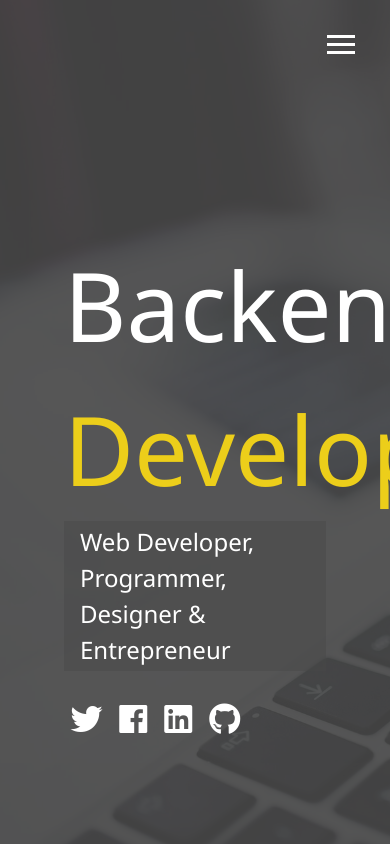
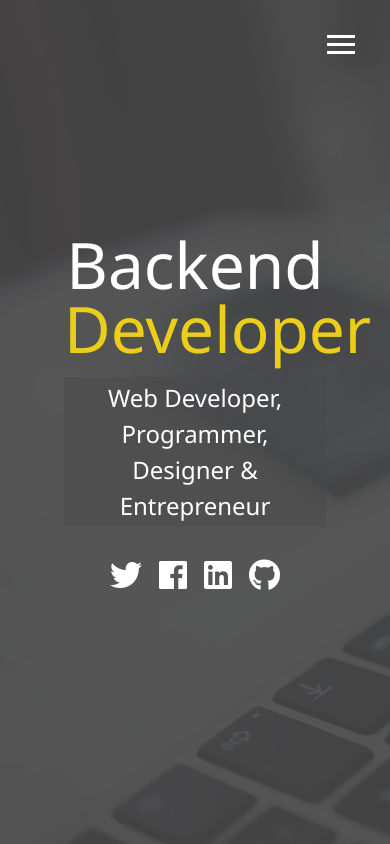
Before and after one commit to clubhousemobile/Portfolio_Website, a website: page dist/index.html in a window 390 px wide. Drawn offline with Linux system fonts and the light colour scheme.

Commit message:
mobile responsive

```diff
--- a/scss/_config.scss
+++ b/scss/_config.scss
@@ -27,3 +27,29 @@ $background-opacity: 0.9;
         }
     }
 }
+
+// Media Query Mixin
+@mixin mediaSm {
+    @media screen and (max-width: 500px){
+        @content;
+    }
+}
+
+@mixin mediaMd {
+    @media screen and (max-width:768px){
+        @content;
+    }
+}
+
+@mixin mediaLg {
+    @media screen and (min-width:769px) and
+    (max-width: 1170px){
+        @content;
+    }
+}
+
+@mixin mediaXl {
+    @media screen and (min-width:1171px){
+        @content;
+    }
+}
--- /dev/null
+++ b/scss/_mobile.scss
@@ -0,0 +1,57 @@
+// Widescreens
+@include mediaXl{
+
+}
+
+// Desktop & Laptops
+@include mediaLg{
+
+}
+
+// Tablets & Small Laptops
+@include mediaMd{
+    main {
+        align-items: center;
+        text-align: center;
+
+        .lg-heading {
+            line-height: 1;
+            margin-bottom: 1rem;
+        }
+    }
+
+    ul.menu-nav,
+    div.menu-branding{
+        float: none;
+        width: 100%;
+        min-height: 0;
+        &.show {
+            transform: translate3d(0, 0, 0);
+        }
+    }
+
+    .menu-nav {
+        height: 75vh;
+        transform: translate3d(-100%, 0, 0);
+        font-size: 24px;
+    }
+
+    .menu-branding{
+        height: 25vh;
+        transform: translate3d(100%, 0, 0);
+
+        .portrait {
+            background: url('../img/portrait_small.jpg');
+            width: 150px;
+            height: 150px;
+        }
+    }
+}
+
+// Smartphones
+@include mediaSm{
+    main#home h1 {
+        margin-top: 10vh;
+        font-size: 4rem;
+    }
+}
--- a/scss/main.scss
+++ b/scss/main.scss
@@ -1,5 +1,6 @@
 @import 'config';
 @import 'menu';
+@import 'mobile';
 
 * {
     box-sizing: border-box;
```
Also changed, not shown: dist/css/main.css.
